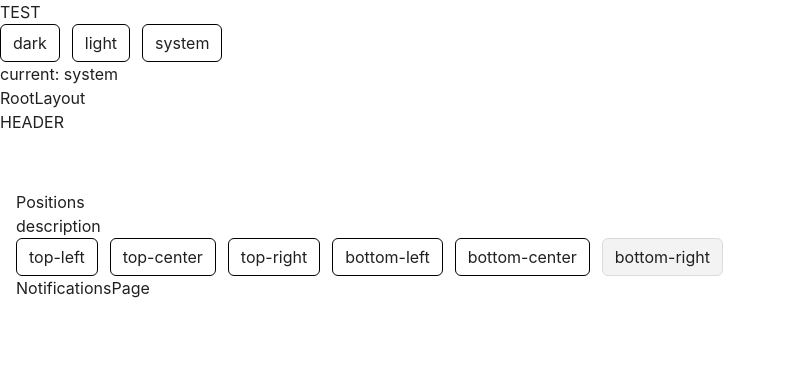
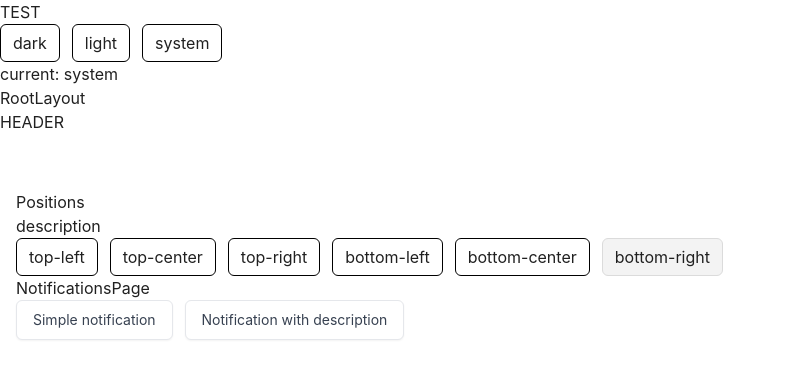
Before and after one commit to DanielEsh/react-toasts, a React (Vite) app: page /notifications in a window 1280 px wide. Shown: the top 378 px of the page, without its empty margins (0-786 px from the left). Built offline with nearby package versions, Linux system fonts and the light colour scheme.

Commit message:
feat: notification page

```diff
--- /dev/null
+++ b/src/notification-helpers.ts
@@ -0,0 +1,18 @@
+import { toastFunction } from './state.ts'
+
+export const simpleNotifications = () => {
+  toastFunction({
+    id: new Date().getTime(),
+    title: 'Simple notification',
+    description: 'Simple notification with description and default style.',
+  })
+}
+
+export const createNotificationWithDescription = () => {
+  toastFunction({
+    id: 'description',
+    title: 'with description',
+    description:
+      'Lorem ipsum dolor sit amet, consectetur adipiscing elit, sed do eiusmod tempor incididunt ut labore et dolore magna aliqua. Ut enim ad minim veniam, quis nostrud exercitation ullamco laboris nisi ut aliquip ex ea commodo consequat.',
+  })
+}
--- a/src/routes/notifications-page.tsx
+++ b/src/routes/notifications-page.tsx
@@ -1,7 +1,23 @@
+import { BaseButton } from '../shared/ui'
+import {
+  createNotificationWithDescription,
+  simpleNotifications,
+} from '../notification-helpers.ts'
+
 export const NotificationsPage = () => {
   return (
     <div>
       <span>NotificationsPage</span>
+
+      <div className="flex gap-3">
+        <BaseButton onClick={simpleNotifications}>
+          Simple notification
+        </BaseButton>
+
+        <BaseButton onClick={createNotificationWithDescription}>
+          Notification with description
+        </BaseButton>
+      </div>
     </div>
   )
 }
--- /dev/null
+++ b/src/shared/ui/input/input.tsx
@@ -0,0 +1,26 @@
+import { forwardRef, InputHTMLAttributes } from 'react'
+import { classNames } from '../../utils'
+
+const COMPONENT_NAME = 'Input'
+
+export interface InputProps extends InputHTMLAttributes<HTMLInputElement> {}
+
+export const Input = forwardRef<HTMLInputElement, InputProps>(
+  ({ className, type, ...restProps }, forwardedRef) => {
+    const classes = classNames(
+      'flex h-10 w-full rounded-md border border-input bg-background px-3 py-2 text-sm ring-offset-background file:border-0 file:bg-transparent file:text-sm file:font-medium placeholder:text-muted-foreground focus-visible:outline-none focus-visible:ring-2 focus-visible:ring-ring focus-visible:ring-offset-2 disabled:cursor-not-allowed disabled:opacity-50',
+      className,
+    )
+
+    return (
+      <input
+        type={type}
+        className={classes}
+        ref={forwardedRef}
+        {...restProps}
+      />
+    )
+  },
+)
+
+Input.displayName = COMPONENT_NAME
```
